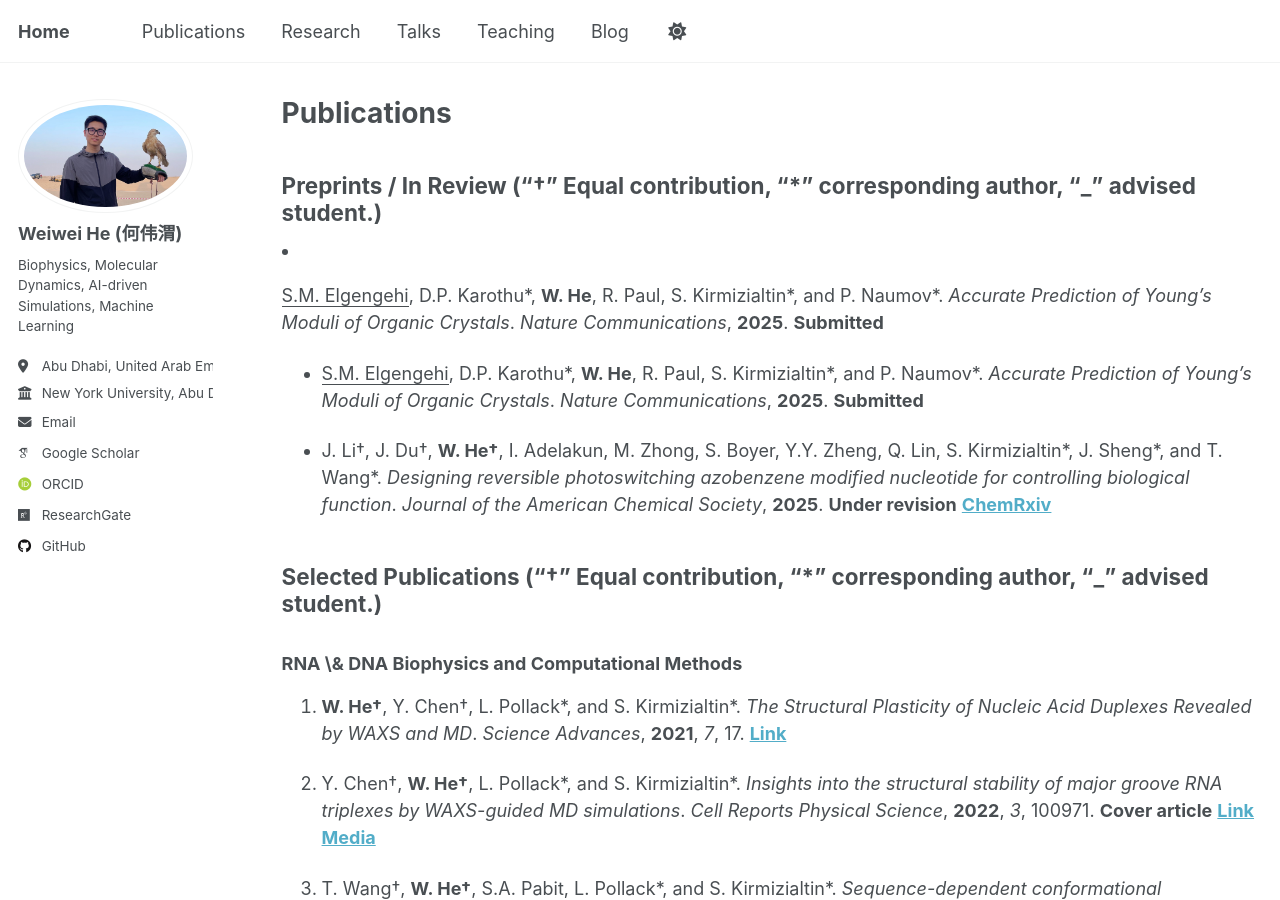
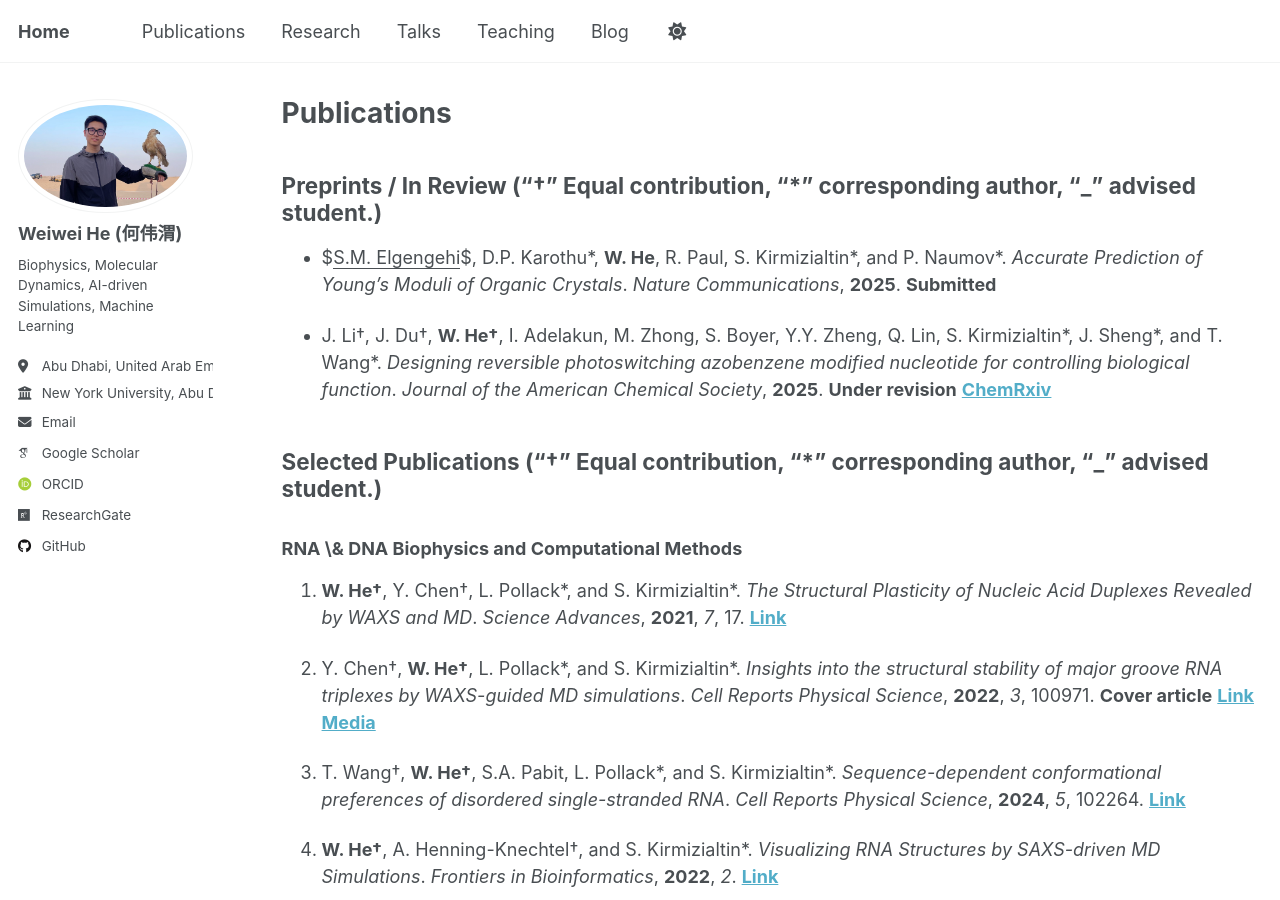
Before and after one commit to Warrenheww/warrenheww.github.io, a Jekyll site: the page built from _pages/publications.md, in a window 1280 px wide and 900 px high. Built offline with Jekyll 4.4.1, drawn with Linux system fonts in a browser that asks for light colours; some web fonts are replaced.

Commit message:
Update publications.md

```diff
--- a/_pages/publications.md
+++ b/_pages/publications.md
@@ -7,9 +7,7 @@ author_profile: true
 
 ## Preprints / In Review ("†" Equal contribution, "*" corresponding author, “_” advised student.)
 
-<li><p><u>S.M. Elgengehi</u>, D.P. Karothu*, <strong>W. He</strong>, R. Paul, S. Kirmizialtin*, and P. Naumov*. <em>Accurate Prediction of Young’s Moduli of Organic Crystals</em>. <em>Nature Communications</em>, <strong>2025</strong>. <strong>Submitted</strong></p></li>
-
-- <u>S.M. Elgengehi</u>, D.P. Karothu\*, **W. He**, R. Paul, S. Kirmizialtin\*, and P. Naumov\*. *Accurate Prediction of Young’s Moduli of Organic Crystals*. *Nature Communications*, **2025**. **Submitted**
+- $<u>S.M. Elgengehi</u>$, D.P. Karothu\*, **W. He**, R. Paul, S. Kirmizialtin\*, and P. Naumov\*. *Accurate Prediction of Young’s Moduli of Organic Crystals*. *Nature Communications*, **2025**. **Submitted**
 
 - J. Li†, J. Du†, **W. He†**, I. Adelakun, M. Zhong, S. Boyer, Y.Y. Zheng, Q. Lin, S. Kirmizialtin\*, J. Sheng\*, and T. Wang\*. *Designing reversible photoswitching azobenzene modified nucleotide for controlling biological function*. *Journal of the American Chemical Society*, **2025**. **Under revision** **[ChemRxiv](https://chemrxiv.org/engage/chemrxiv/article-details/67a125dd81d2151a0212bcc4)**
 
```
